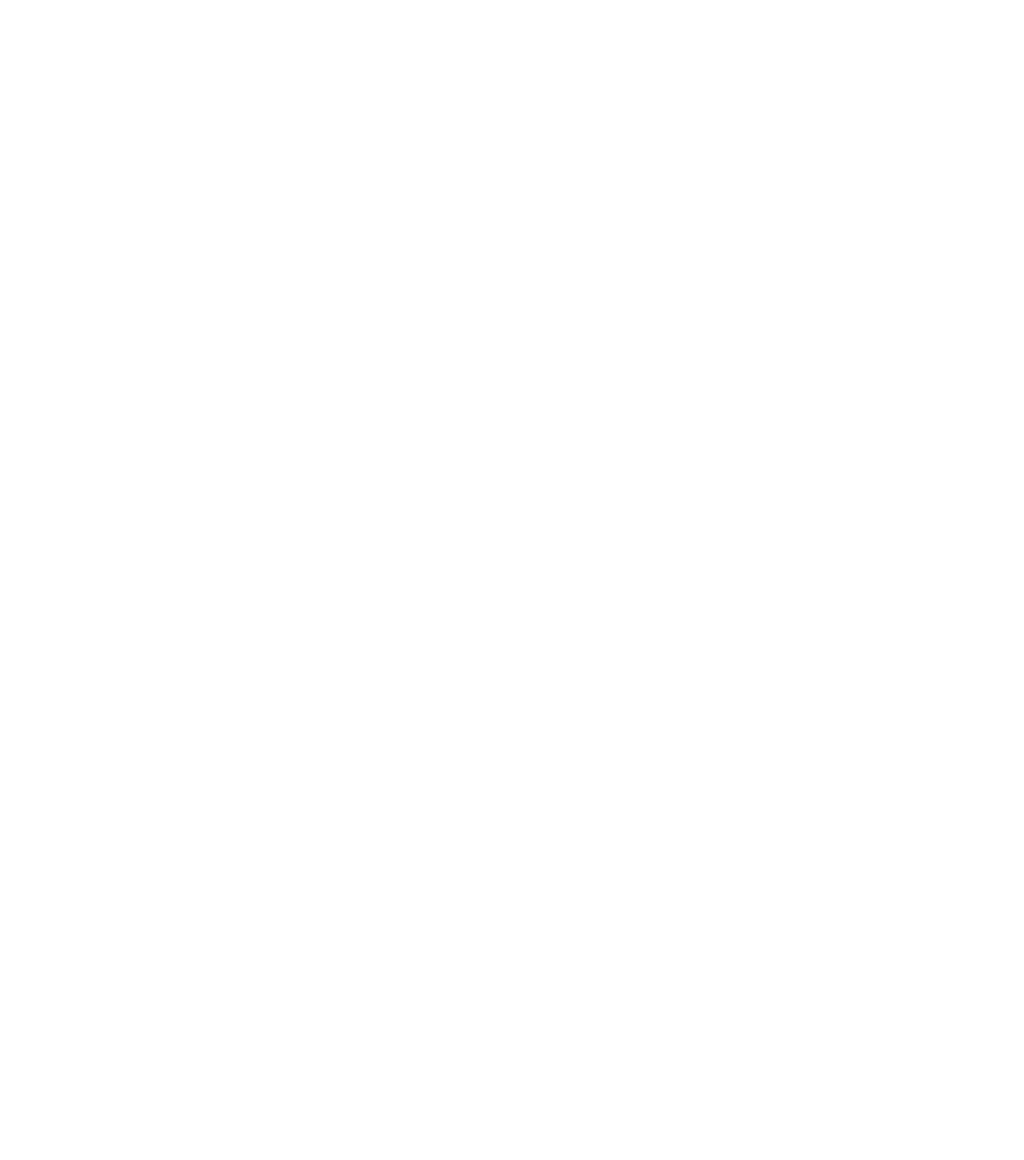
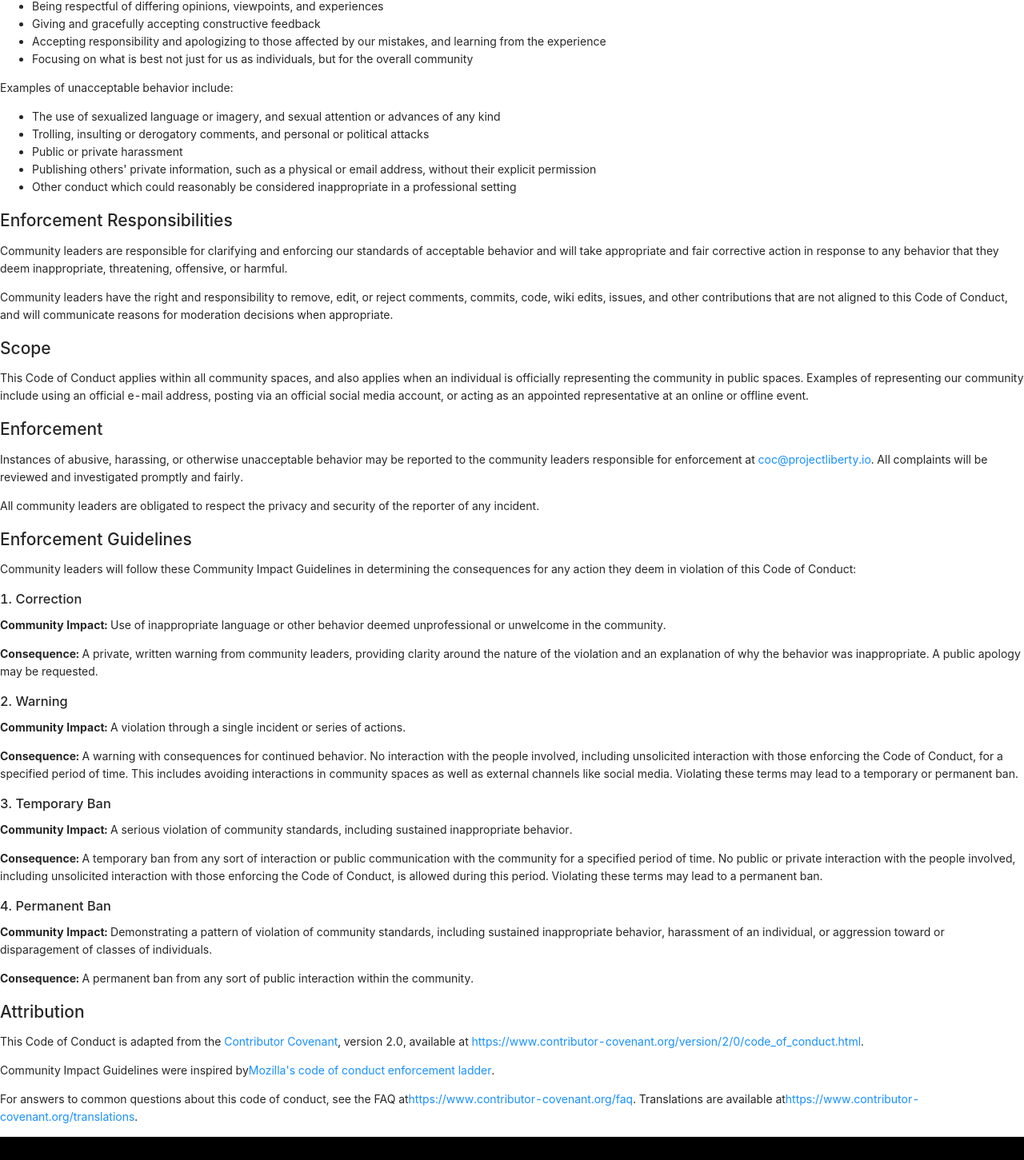
Before and after one commit to LibertyDSNP/project-liberty-web, a React (Create React App) app: page /code-of-conduct in a window 1280 px wide. Shown: the part 675-2126 px from the top of the page at 80% size. Before the commit the page ends 800 px from the top, so only its background shows below. Built offline with nearby package versions, Linux system fonts and the light colour scheme.

Commit message:
styling to footer and add code of conduct page and styling

```diff
--- a/src/App.css
+++ b/src/App.css
@@ -40,4 +40,9 @@
   margin: 0 5px;
 }
 
+.CodeOfConduct__block {
+  margin: 0 auto;
+  padding-top: 30px;
+}
+
 /*# sourceMappingURL=App.css.map */
--- a/src/App.js
+++ b/src/App.js
@@ -10,6 +10,7 @@ import Footer from "./components/Footer";
 import DeveloperPortal from "./components/DeveloperPortal";
 import LetsConnect from "./components/LetsConnect";
 import PrivacyPolicy from "./components/PrivacyPolicy";
+import CodeOfConduct from "./components/CodeOfConduct";
 
 const App = () => {
   return (
@@ -37,6 +38,10 @@ const App = () => {
             <Navigation />
             <PrivacyPolicy />
           </Route>
+          <Route path="/code-of-conduct">
+            <Navigation />
+            <CodeOfConduct />
+          </Route>
         </Switch>
         <Footer />
       </Router>
--- a/src/App.scss
+++ b/src/App.scss
@@ -6,3 +6,4 @@
 @import "theme/mixins";
 @import "./components/Header";
 @import "./components/Footer";
+@import "./components/CodeOfConduct";
--- /dev/null
+++ b/src/components/CodeOfConduct.js
@@ -0,0 +1,189 @@
+import React from "react";
+
+const CodeOfConduct = () => {
+  return (
+    <div className="CodeOfConduct__block">
+      <h1 className="body__h1">Contributor Covenant Code of Conduct</h1>
+      <h2 className="body__h2">Our Pledge</h2>
+      <p>
+        We as members, contributors, and leaders pledge to make participation in
+        our community a harassment-free experience for everyone, regardless of
+        age, body size, visible or invisible disability, ethnicity, sex
+        characteristics, gender identity and expression, level of experience,
+        education, socio-economic status, nationality, personal appearance,
+        race, religion, or sexual identity and orientation.
+      </p>
+      <p>
+        We pledge to act and interact in ways that contribute to an open,
+        welcoming, diverse, inclusive, and healthy community.
+      </p>
+      <h2 className="body__h2">Our Standards</h2>
+      <p>
+        Examples of behavior that contributes to a positive environment for our
+        community include:
+      </p>
+      <ul>
+        <li>Demonstrating empathy and kindness toward other people</li>
+        <li>
+          Being respectful of differing opinions, viewpoints, and experiences
+        </li>
+        <li>Giving and gracefully accepting constructive feedback</li>
+        <li>
+          Accepting responsibility and apologizing to those affected by our
+          mistakes, and learning from the experience
+        </li>
+        <li>
+          Focusing on what is best not just for us as individuals, but for the
+          overall community
+        </li>
+      </ul>
+      <p>Examples of unacceptable behavior include:</p>
+      <ul>
+        <li>
+          The use of sexualized language or imagery, and sexual attention or
+          advances of any kind
+        </li>
+        <li>
+          Trolling, insulting or derogatory comments, and personal or political
+          attacks
+        </li>
+        <li>Public or private harassment</li>
+        <li>
+          Publishing others' private information, such as a physical or email
+          address, without their explicit permission
+        </li>
+        <li>
+          Other conduct which could reasonably be considered inappropriate in a
+          professional setting
+        </li>
+      </ul>
+      <h2 className="body__h2">Enforcement Responsibilities</h2>
+      <p>
+        Community leaders are responsible for clarifying and enforcing our
+        standards of acceptable behavior and will take appropriate and fair
+        corrective action in response to any behavior that they deem
+        inappropriate, threatening, offensive, or harmful.
+      </p>
+      <p>
+        Community leaders have the right and responsibility to remove, edit, or
+        reject comments, commits, code, wiki edits, issues, and other
+        contributions that are not aligned to this Code of Conduct, and will
+        communicate reasons for moderation decisions when appropriate.
+      </p>
+      <h2 className="body__h2">Scope</h2>
+      <p>
+        This Code of Conduct applies within all community spaces, and also
+        applies when an individual is officially representing the community in
+        public spaces. Examples of representing our community include using an
+        official e-mail address, posting via an official social media account,
+        or acting as an appointed representative at an online or offline event.
+      </p>
+      <h2 className="body__h2">Enforcement</h2>
+      <p>
+        Instances of abusive, harassing, or otherwise unacceptable behavior may
+        be reported to the community leaders responsible for enforcement at
+        <a href="mailto:coc@projectliberty.io"> coc@projectliberty.io</a>. All
+        complaints will be reviewed and investigated promptly and fairly.
+      </p>
+      <p>
+        All community leaders are obligated to respect the privacy and security
+        of the reporter of any incident.
+      </p>
+      <h2 className="body__h2">Enforcement Guidelines</h2>
+      <p>
+        Community leaders will follow these Community Impact Guidelines in
+        determining the consequences for any action they deem in violation of
+        this Code of Conduct:
+      </p>
+      <h3 className="body__subHeading">1. Correction</h3>
+      <p>
+        <b>Community Impact:</b> Use of inappropriate language or other behavior
+        deemed unprofessional or unwelcome in the community.
+      </p>
+      <p>
+        <b>Consequence:</b> A private, written warning from community leaders,
+        providing clarity around the nature of the violation and an explanation
+        of why the behavior was inappropriate. A public apology may be
+        requested.
+      </p>
+      <h3 className="body__subHeading">2. Warning</h3>
+      <p>
+        <b>Community Impact:</b> A violation through a single incident or series
+        of actions.
+      </p>
+      <p>
+        <b>Consequence: </b>A warning with consequences for continued behavior.
+        No interaction with the people involved, including unsolicited
+        interaction with those enforcing the Code of Conduct, for a specified
+        period of time. This includes avoiding interactions in community spaces
+        as well as external channels like social media. Violating these terms
+        may lead to a temporary or permanent ban.
+      </p>
+      <h3 className="body__subHeading">3. Temporary Ban</h3>
+      <p>
+        <b>Community Impact:</b> A serious violation of community standards,
+        including sustained inappropriate behavior.
+      </p>
+      <p>
+        <b>Consequence:</b> A temporary ban from any sort of interaction or
+        public communication with the community for a specified period of time.
+        No public or private interaction with the people involved, including
+        unsolicited interaction with those enforcing the Code of Conduct, is
+        allowed during this period. Violating these terms may lead to a
+        permanent ban.
+      </p>
+      <h3 className="body__subHeading">4. Permanent Ban</h3>
+      <p>
+        <b>Community Impact:</b> Demonstrating a pattern of violation of
+        community standards, including sustained inappropriate behavior,
+        harassment of an individual, or aggression toward or disparagement of
+        classes of individuals.
+      </p>
+      <p>
+        <b>Consequence:</b> A permanent ban from any sort of public interaction
+        within the community.
+      </p>
+      <h2 className="body__h2">Attribution</h2>
+      <p>
+        This Code of Conduct is adapted from the
+        <a href="https://www.contributor-covenant.org/" target="_blank">
+          {" "}
+          Contributor Covenant
+        </a>
+        , version 2.0, available at
+        <a
+          href="https://www.contributor-covenant.org/version/2/0/code_of_conduct/"
+          target="_blank"
+        >
+          {" "}
+          https://www.contributor-covenant.org/version/2/0/code_of_conduct.html
+        </a>
+        .
+      </p>
+      <p>
+        Community Impact Guidelines were inspired by
+        <a href="https://github.com/mozilla/inclusion" target="_blank">
+          Mozilla's code of conduct enforcement ladder
+        </a>
+        .
+      </p>
+      <p>
+        For answers to common questions about this code of conduct, see the FAQ
+        at
+        <a href="https://www.contributor-covenant.org/faq" target="_blank">
+          https://www.contributor-covenant.org/faq
+        </a>
+        . Translations are available at
+        <a
+          href="https://www.contributor-covenant.org/translations"
+          target="_blank"
+        >
+          https://www.contributor-covenant.org/translations
+        </a>
+        .
+      </p>
+    </div>
+  );
+};
+
+export default CodeOfConduct;
--- /dev/null
+++ b/src/components/CodeOfConduct.scss
@@ -0,0 +1,4 @@
+.CodeOfConduct__block {
+  margin: 0 auto;
+  padding-top: 30px;
+}
--- a/src/components/Footer.js
+++ b/src/components/Footer.js
@@ -14,6 +14,10 @@ const Footer = () => {
         Privacy Policy
       </Link>
       <span className="Footer__textSeparator">/</span>
+      <Link className="Footer__textLink" to="/code-of-conduct">
+        Code of Conduct
+      </Link>
+      <span className="Footer__textSeparator">/</span>
       <a
         className="Footer__textLink"
         href="https://www.unfinishedlabs.io"
```
Also changed, not shown: 1 other file (tests, documents, lock files or other folders).
